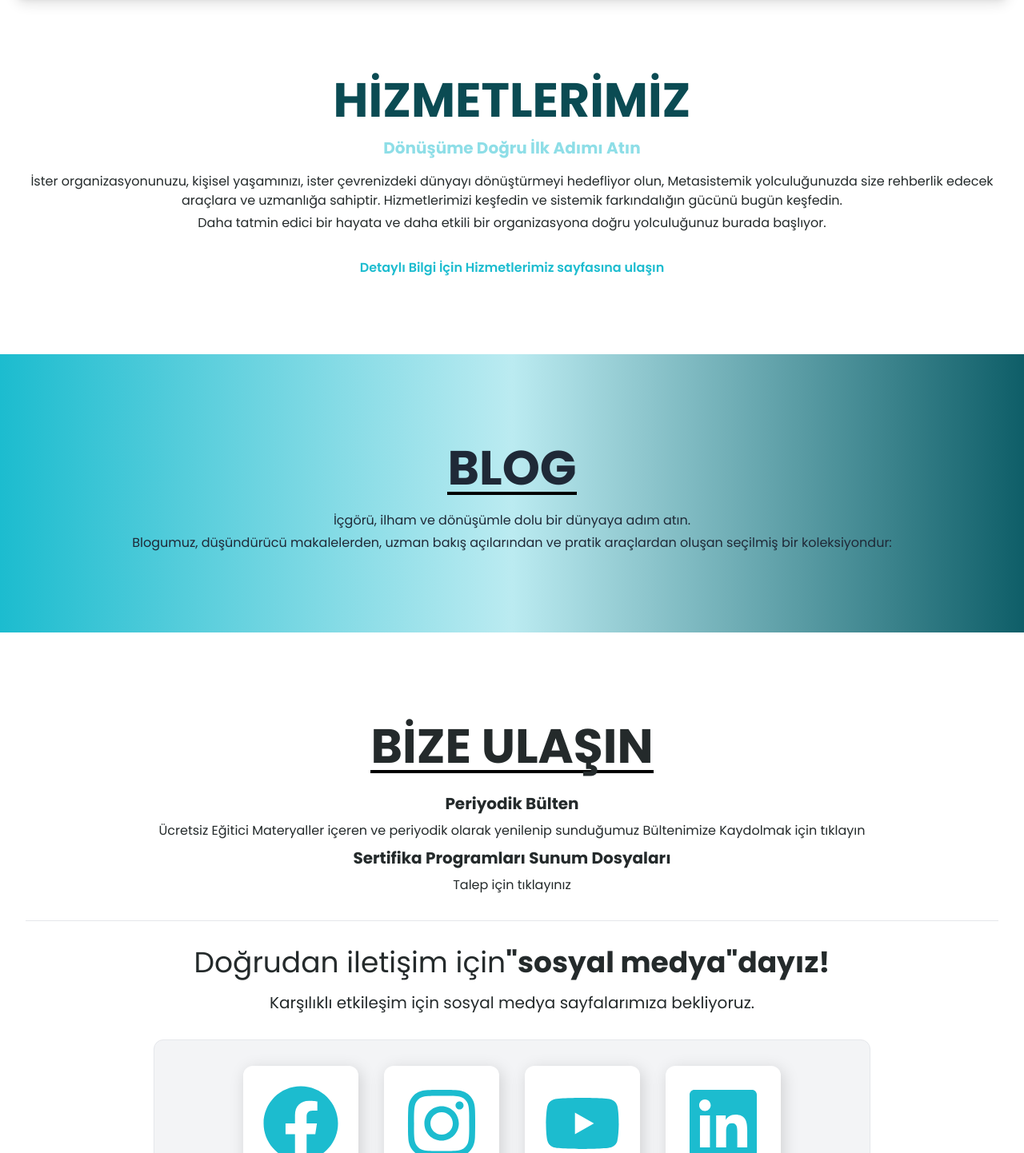
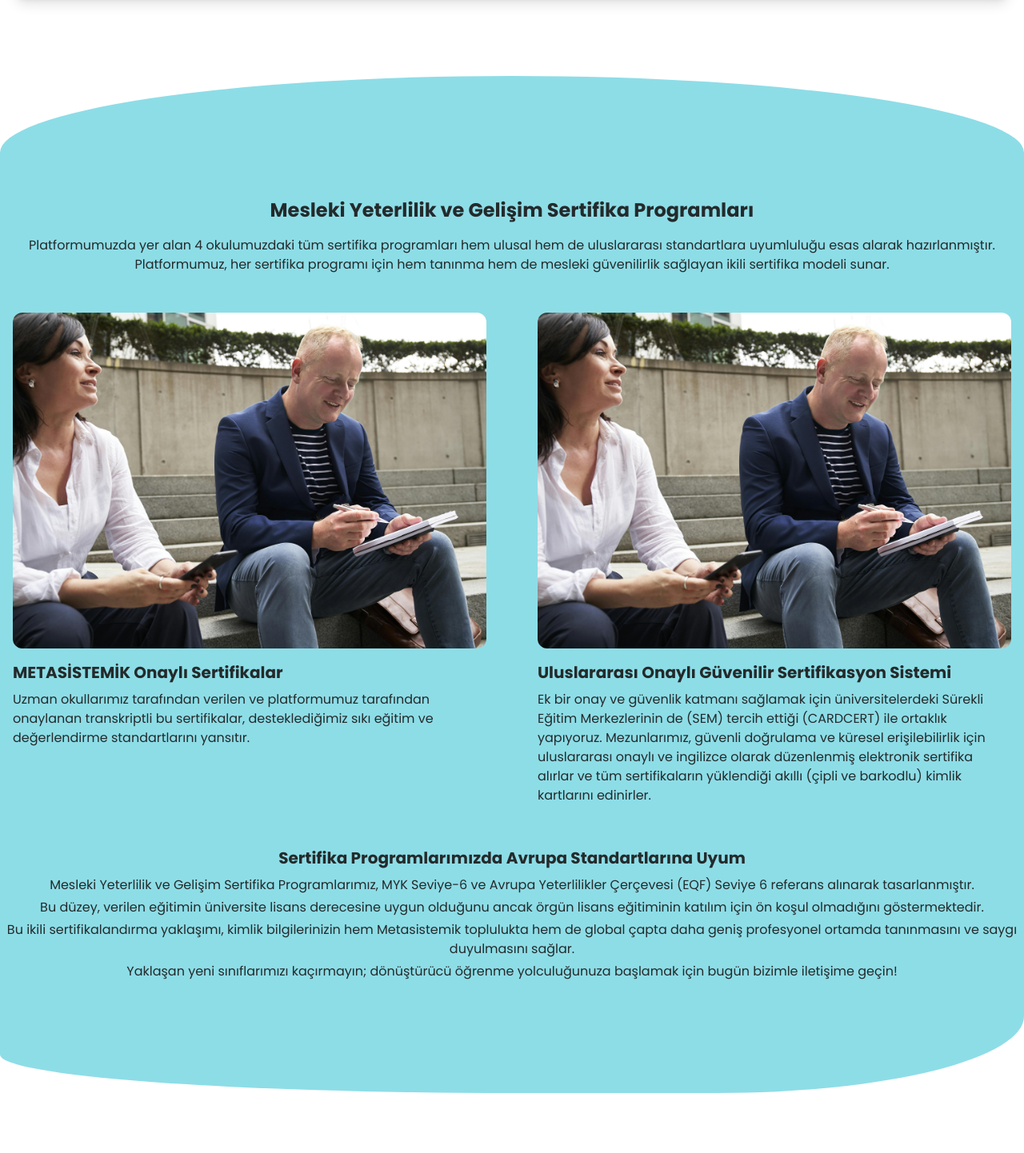
Before and after one commit to rcteenx/metasistemik, a Next.js app: page / in a window 1280 px wide. Shown: the part 3868-5310 px from the top of the page at 80% size. Built offline with nearby package versions, Linux system fonts and the light colour scheme.

Commit message:
add certificates to home

```diff
--- a/app/globals.css
+++ b/app/globals.css
@@ -145,3 +145,32 @@
   background-image: url("/assets/images/kocluk-1.jpg");
   height: 540px;
 }
+
+.curved {
+  position: relative;
+  background: #1cbccf;
+  opacity: 0.5;
+  width: 100%;
+  height: 100%;
+  border-bottom-left-radius: 50% 50%;
+  border-bottom-right-radius: 30% 100%;
+}
+
+.curvedR {
+  position: relative;
+  background: #fff;
+  width: 100%;
+  height: 100%;
+}
+
+.curvedR::after {
+  content: "";
+  border-top-left-radius: 50% 100%;
+  border-top-right-radius: 50% 100%;
+  position: absolute;
+  bottom: 0;
+  width: 100%;
+  height: 100%;
+  background: #1cbccf;
+  opacity: 0.5;
+}
--- a/app/page.jsx
+++ b/app/page.jsx
@@ -1,6 +1,11 @@
 import smd from "@/content/data/siteMetaData";
 
-import { barInfo, whatwegain, whatwegain2 } from "@/content/data";
+import {
+  barInfo,
+  whatwegain,
+  whatwegain2,
+  mekanikYollar,
+} from "@/content/data";
 import {
   rcHero,
   kocluky1,
@@ -17,9 +22,10 @@ import WhatWeGain from "@/components/sections/home/b-1-what-we-gain";
 import Schools2 from "@/components/sections/home/b-2a-schools";
 
 import Workshops from "@/components/sections/home/c-1-workshops";
+import Certificates from "@/components/sections/home/c-2-certificates";
 
-import HomeServices from "@/components/sections/home/c-2-services";
-import BlogBar from "@/components/sections/home/c-3-blog-bar";
+import HomeServices from "@/components/sections/home/d-2-services";
+import BlogBar from "@/components/sections/home/d-3-blog-bar";
 import SocialMedia from "@/components/sections/common/z-contact";
 
 export async function generateMetadata() {
@@ -34,17 +40,22 @@ export default function Home() {
       <Hero />
       <SubHero img={metasistemikNedir} />
       <InfoBar info={barInfo} />
-
       <WhatWeGain
         img={kocluky1}
         img2={kocluky2}
         gain={whatwegain}
         gain2={whatwegain2}
       />
+      <Schools2 />
+      <Workshops />
+      <section className="relative w-100 h-12 md:h-24 ">
+        <div className="curvedR"></div>
+      </section>
+      <Certificates img={kocluky1} mekanikYollar={mekanikYollar} />
+      <section className="relative w-100 h-12 md:h-24">
+        <div className="curved"></div>
+      </section>
 
-      <Schools2 />
-
-      <Workshops />
       <HomeServices />
       <BlogBar />
       <SocialMedia />
--- /dev/null
+++ b/components/sections/home/c-2-certificates.jsx
@@ -0,0 +1,75 @@
+import SvgCheck from "@/components/ui/svg/check";
+
+export default function Certificates({ img, mekanikYollar }) {
+  return (
+    <section id="mekanikYollar" className="bg-accent/50 py-10">
+      <div className="container mx-auto">
+        <div className="px-4 lg:p-0 text-left xl:text-center">
+          <h2>Mesleki Yeterlilik ve Gelişim Sertifika Programları</h2>
+          <p>
+            Platformumuzda yer alan 4 okulumuzdaki tüm sertifika programları hem
+            ulusal hem de uluslararası standartlara uyumluluğu esas alarak
+            hazırlanmıştır. Platformumuz, her sertifika programı için hem
+            tanınma hem de mesleki güvenilirlik sağlayan ikili sertifika modeli
+            sunar.
+          </p>
+        </div>
+        <div className="grid grid-cols-1 xl:grid-cols-2 gap-8 lg:my-8 items-start">
+          <div className="p-4">
+            <img
+              src={img.src}
+              alt="img colletion"
+              className=" h-[420px] w-full rounded-xl object-cover object-center "
+            />
+            <h3 className="mt-4">METASİSTEMİK Onaylı Sertifikalar</h3>
+            <p>
+              Uzman okullarımız tarafından verilen ve platformumuz tarafından
+              onaylanan transkriptli bu sertifikalar, desteklediğimiz sıkı
+              eğitim ve değerlendirme standartlarını yansıtır.
+            </p>
+          </div>
+          <div className="p-4">
+            <img
+              src={img.src}
+              alt="img colletion"
+              className=" h-[420px] w-full rounded-xl object-cover object-center "
+            />
+            <h3 className="mt-4">
+              Uluslararası Onaylı Güvenilir Sertifikasyon Sistemi
+            </h3>
+            <p>
+              Ek bir onay ve güvenlik katmanı sağlamak için üniversitelerdeki
+              Sürekli Eğitim Merkezlerinin de (SEM) tercih ettiği (CARDCERT) ile
+              ortaklık yapıyoruz. Mezunlarımız, güvenli doğrulama ve küresel
+              erişilebilirlik için uluslararası onaylı ve ingilizce olarak
+              düzenlenmiş elektronik sertifika alırlar ve tüm sertifikaların
+              yüklendiği akıllı (çipli ve barkodlu) kimlik kartlarını edinirler.
+            </p>
+          </div>
+        </div>
+        <div className="text-center">
+          <h3>Sertifika Programlarımızda Avrupa Standartlarına Uyum</h3>
+          <p>
+            Mesleki Yeterlilik ve Gelişim Sertifika Programlarımız, MYK Seviye-6
+            ve Avrupa Yeterlilikler Çerçevesi (EQF) Seviye 6 referans alınarak
+            tasarlanmıştır.
+          </p>
+          <p>
+            Bu düzey, verilen eğitimin üniversite lisans derecesine uygun
+            olduğunu ancak örgün lisans eğitiminin katılım için ön koşul
+            olmadığını göstermektedir.
+          </p>
+          <p>
+            Bu ikili sertifikalandırma yaklaşımı, kimlik bilgilerinizin hem
+            Metasistemik toplulukta hem de global çapta daha geniş profesyonel
+            ortamda tanınmasını ve saygı duyulmasını sağlar.
+          </p>
+          <p>
+            Yaklaşan yeni sınıflarımızı kaçırmayın; dönüştürücü öğrenme
+            yolculuğunuza başlamak için bugün bizimle iletişime geçin!
+          </p>
+        </div>
+      </div>
+    </section>
+  );
+}
--- a/content/data/index.js
+++ b/content/data/index.js
@@ -51,6 +51,26 @@ export const whatwegain2 = {
     {
       title: "Başarılı bir Topluluğa Katılın",
       info: "Farkındalık Geliştirme ve Sistemik Çalışma anlayışını ve dünya üzerinde olumlu bir etki yaratma tutkunuzu paylaşan kişilerle bağlantı kurun ve birlikte öğrenin..",
+    },
+  ],
+};
+
+export const mekanikYollar = {
+  h2: "Mesleki Yeterlilik ve Gelişim Sertifika Programları",
+  p: "Kendi bilinç ışığımız yanmadan önce, bir anlamda henüz ruhsal gözlerimiz körken, karanlığın içinde yürüdüğümüz 3 temel yol.",
+  h3: "Bilinç Ateşinden Önceki Yollar",
+  items: [
+    {
+      title: "Hayat Yolu: Bitkisel Oluş",
+      info: "Bitkisel Oluş: Pek çok insan, saksı çiçeği gibi kendi kültürel şartları içinde bir tür hapis hayatı yaşar. Bu durumla ilgili genellikle büyük şikayetleri ya da arayışları yoktur.",
+    },
+    {
+      title: "Sorgulama & Arayış: Hayvani Faaliyet",
+      info: "Bazıları, saksıda çiçek olmanın ötesini merak eder. Karanlıkta bir sorgulama dönemi başlar. Bulunduğu topraktan beslenemediğinde, hayatta kalmak için, bir hayvan gibi karanlığın içinde ve her yöne saldırmaya başlar. Felsefe, bu kutunun dışına çıkmanın başlangıcıdır.",
+    },
+    {
+      title: "Ezoterik Bilgi: İnsani Süreç",
+      info: "Sürüden ayrılıp arayışa çıkanların bir kısmı, ezoterik felsefi bilgilere yani saklı hazineye giden haritaya ulaşıyor. Ezoterik bilgiler, karanlık bir labirentte ilerlememize yardımcı olmak için teorik bilgi sağlar.",
     },
   ],
 };
```
Also changed, not shown: components/sections/home/d-2-services.jsx (renamed from components/sections/home/c-2-services.jsx), components/sections/home/d-3-blog-bar.jsx (renamed from components/sections/home/c-3-blog-bar.jsx).
